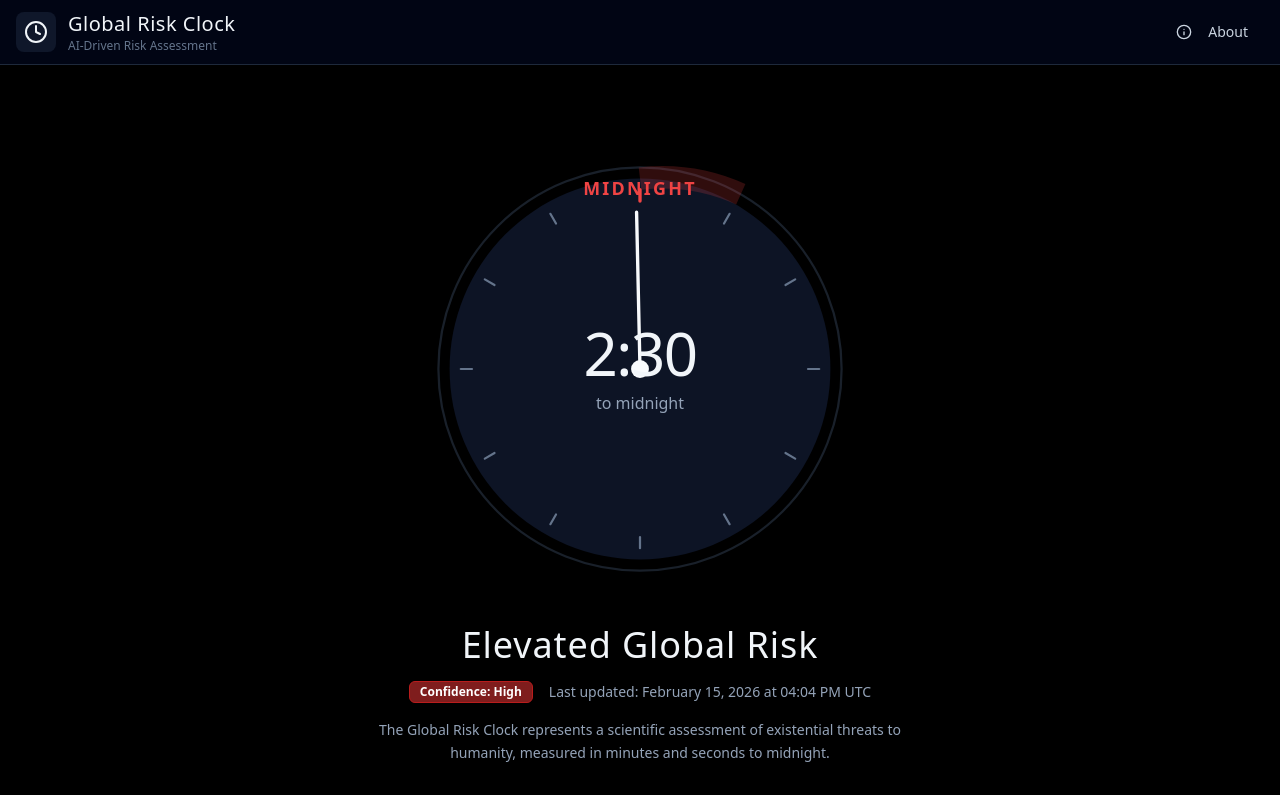
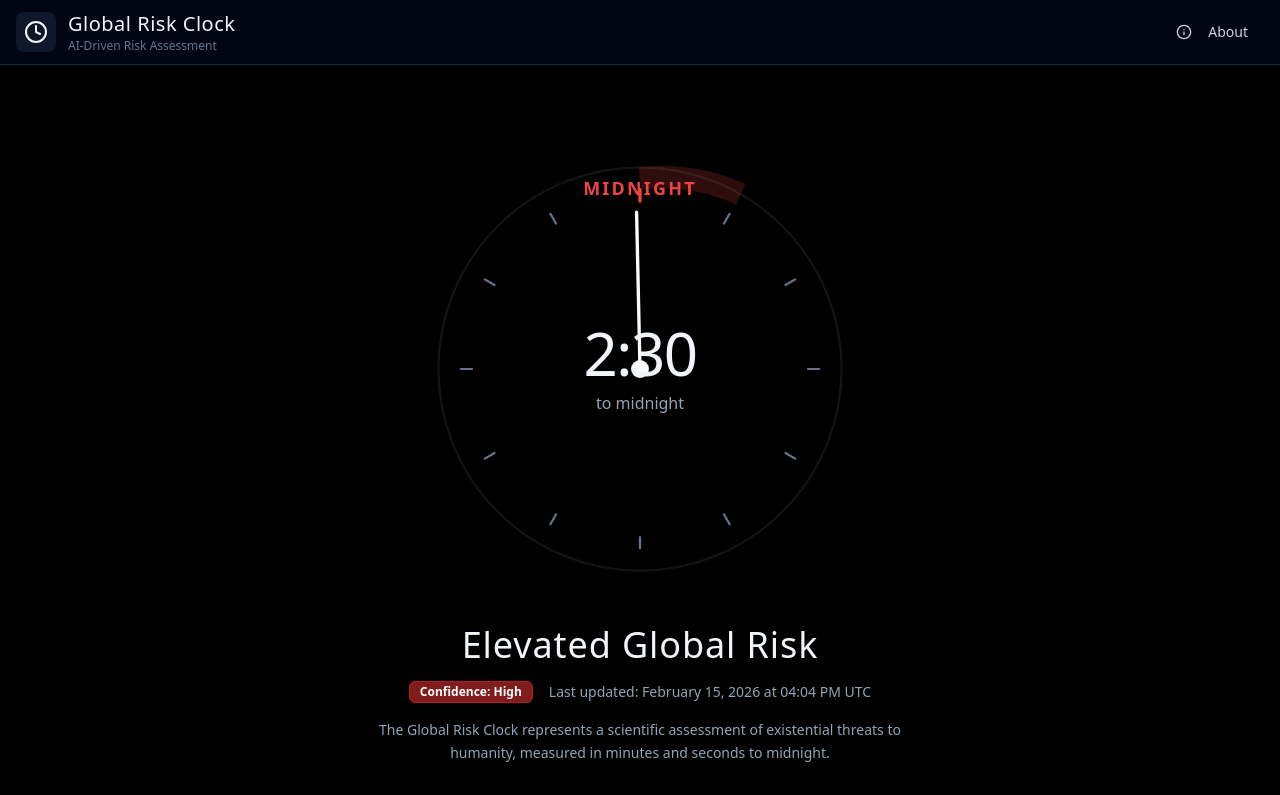
Before and after one commit to iamnih4l/doomsday-ai, a Next.js app: page / in a window 1280 px wide. Shown: the top 795 px of the page. Built offline with nearby package versions, Linux system fonts and the light colour scheme.

Commit message:
auto-commit for 03ce95ff-fa87-423e-9c30-240211f51361

```diff
--- a/components/Clock.js
+++ b/components/Clock.js
@@ -59,7 +59,7 @@ const Clock = ({ data }) => {
             cy="200"
             r="180"
             fill="none"
-            stroke="rgb(51, 65, 85)"
+            stroke="rgb(40, 40, 40)"
             strokeWidth="2"
             className="opacity-50"
           />
@@ -69,7 +69,7 @@ const Clock = ({ data }) => {
             cx="200"
             cy="200"
             r="170"
-            fill="rgb(15, 23, 42)"
+            fill="rgb(0, 0, 0)"
             className="opacity-90"
           />
 
```
